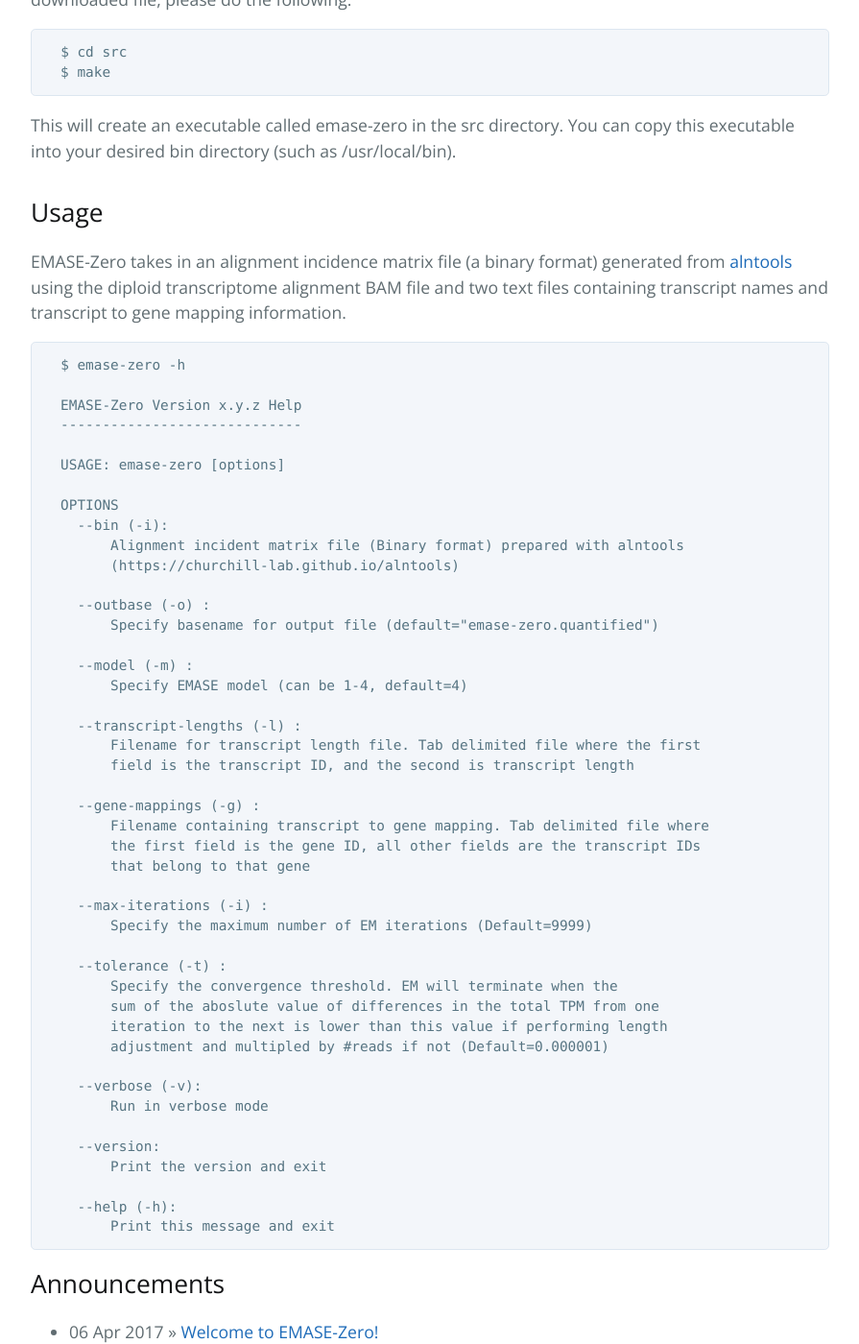
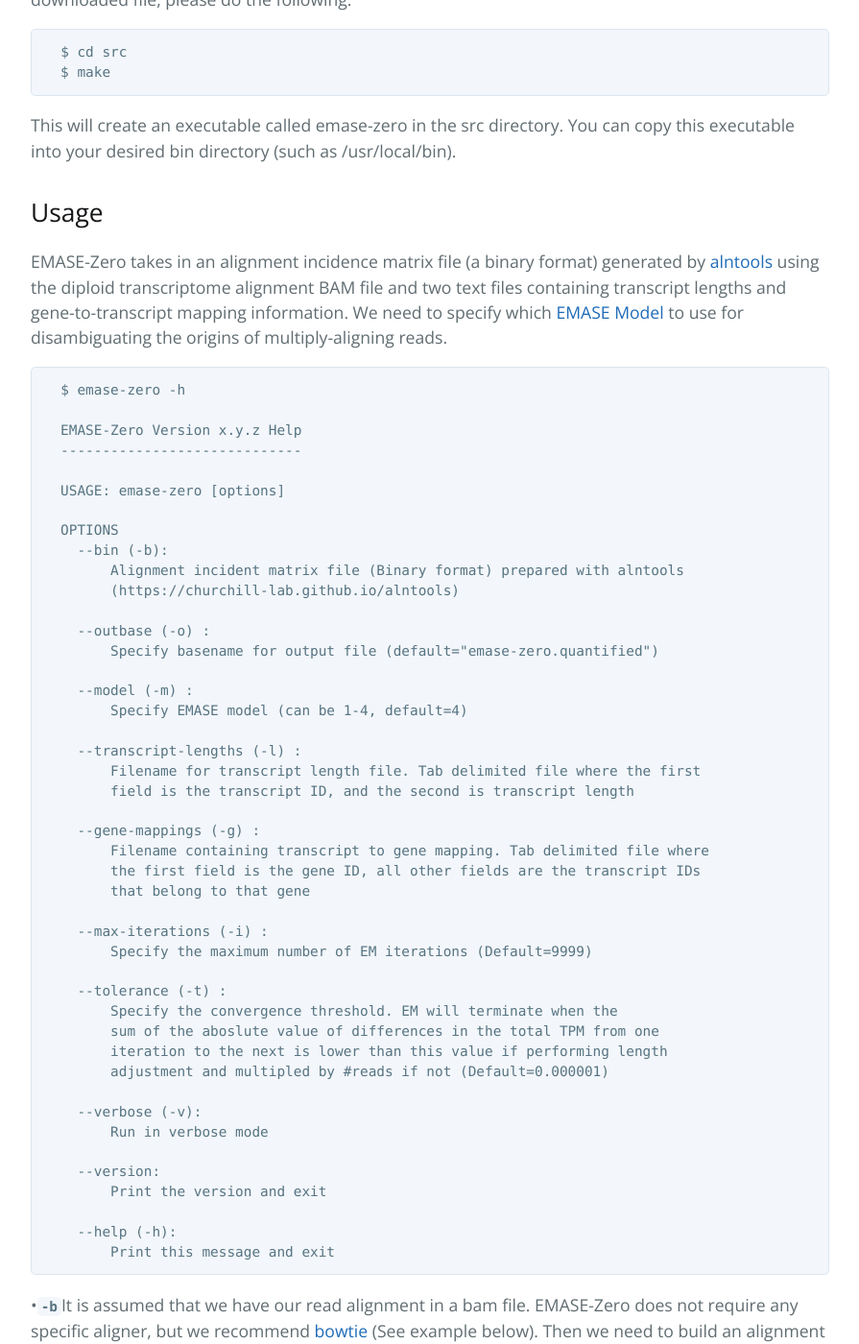
Before and after one commit to churchill-lab/emase-zero, a Jekyll site: the page built from index.html, in a window 1280 px wide and 1400 px high, scrolled down 755 px. Shown: the whole window at 96% size, without its empty margins (192-1087 px from the left). Built offline with Jekyll 4.4.1, drawn with Linux system fonts in a browser that asks for light colours; the list of posts is cut into pages by our own code; some of the changed text lies outside the part shown.

Commit message:
[kbchoi] Refined index.html

```diff
--- a/index.html
+++ b/index.html
@@ -20,7 +20,7 @@
 <h2>
 <a id="usage" class="anchor" href="#usage" aria-hidden="true"><span class="octicon octicon-link"></span></a>Usage</h2>
 
-<p>EMASE-Zero takes in an alignment incidence matrix file (a binary format) generated from <a href="churchill-lab.github.io/alntools">alntools</a> using the diploid transcriptome alignment BAM file and two text files containing transcript names and transcript to gene mapping information.</p>
+<p>EMASE-Zero takes in an alignment incidence matrix file (a binary format) generated by <a href="churchill-lab.github.io/alntools">alntools</a> using the diploid transcriptome alignment BAM file and two text files containing transcript lengths and gene-to-transcript mapping information. We need to specify which <a href="models">EMASE Model</a> to use for disambiguating the origins of multiply-aligning reads.</p>
 
 <pre>
   <code>$ emase-zero -h
@@ -31,7 +31,7 @@
   USAGE: emase-zero [options] <alignment_incidence_file>
 
   OPTIONS
-    --bin (-i):
+    --bin (-b):
         Alignment incident matrix file (Binary format) prepared with alntools
         (https://churchill-lab.github.io/alntools)
 
@@ -69,6 +69,15 @@
         Print this message and exit</code>
 </pre>
 
+<p>&#8226;<code><strong>-b</strong></code>It is assumed that we have our read alignment in a bam file. EMASE-Zero does not require any specific aligner, but we recommend <a href="http://bowtie-bio.sourceforge.net/index.shtml">bowtie</a> (See example below). Then we need to build an alignment incidence matrix using <a href="churchill-lab.github.io/alntools">alntools</a>.</p>
+
+<p>For example,</p>
+<pre><code>$ bowtie -q -a --best --strata --sam -v 3 bowtie.transcriptome my_sample.fastq | samtools view -bS - > my_sample.bam
+$ alntools bam2ec -t transcripts.lengths.tsv -c 8 my_sample.bam my_sample.bin
+$ emase-zero -m 2 -b my_sample.bin -o emase-zero.quantified -l transcript.lengths.tsv -g gene2transcripts.tsv</code>
+</pre>
+
+<br>
 <div id="home">
   <h2>Announcements</h2>
   <ul class="posts">
```
